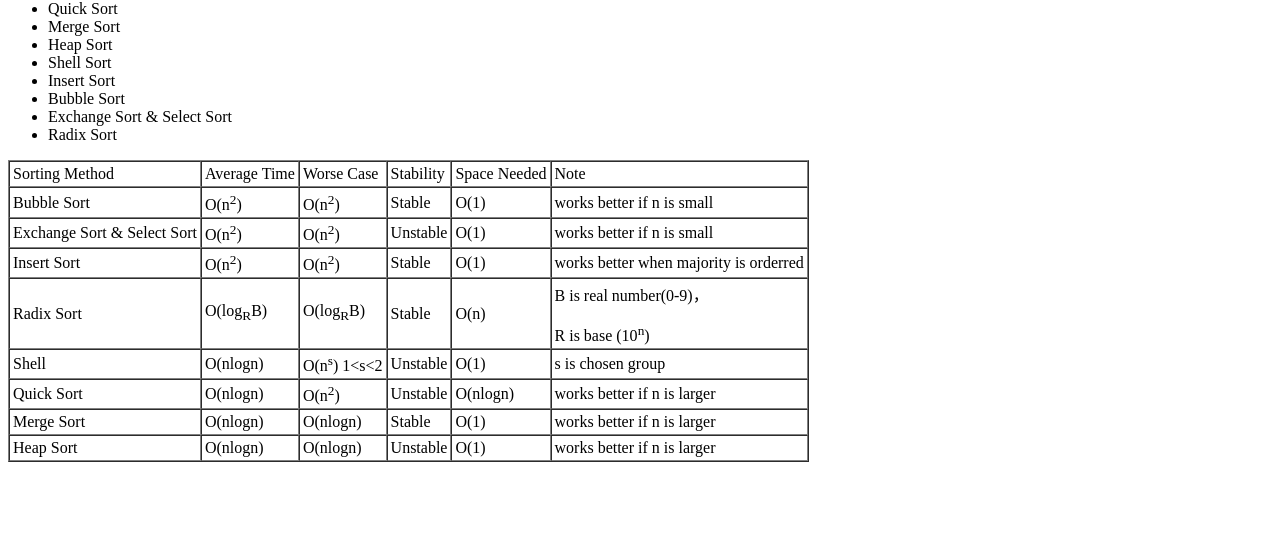
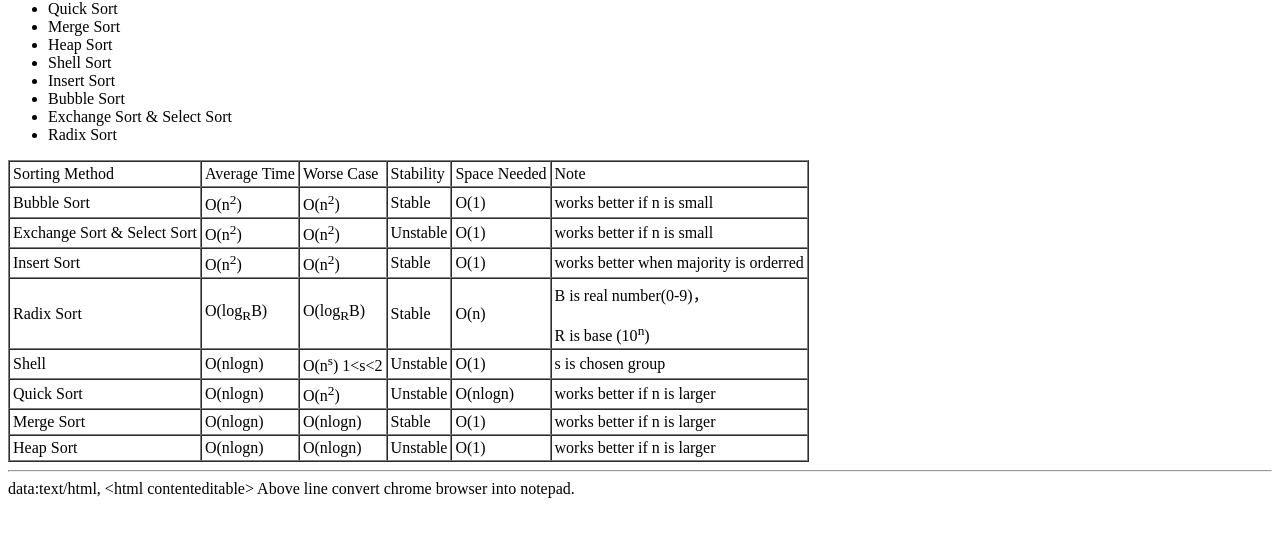
Before and after one commit to wetao-au/wetao-au.github.io, a plain HTML site: page index.html in a window 1280 px wide. Shown: the part 66-602 px from the top of the page. Drawn offline with Linux system fonts and the light colour scheme.

Commit message:
add notepad memo

```diff
--- a/index.html
+++ b/index.html
@@ -93,5 +93,11 @@
 </tr>
 </tbody>
 </table>
+
+<hr>
+
+data:text/html, &lt;html contenteditable&gt;
+
+Above line convert chrome browser into notepad.
 </body>
 </html>
```
